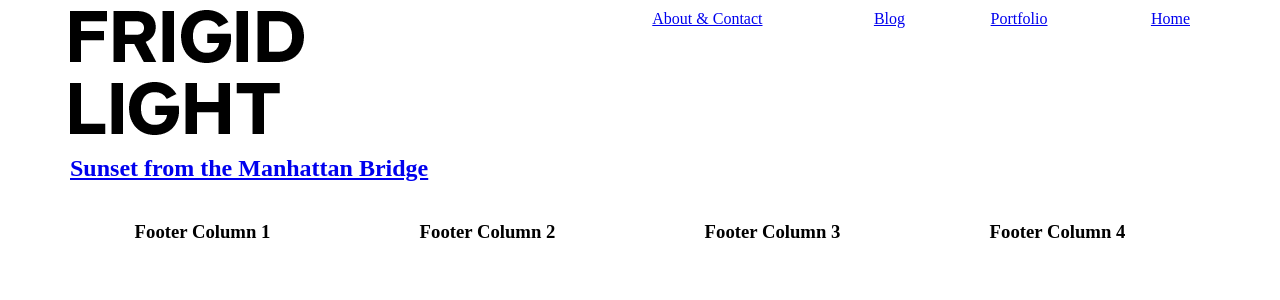
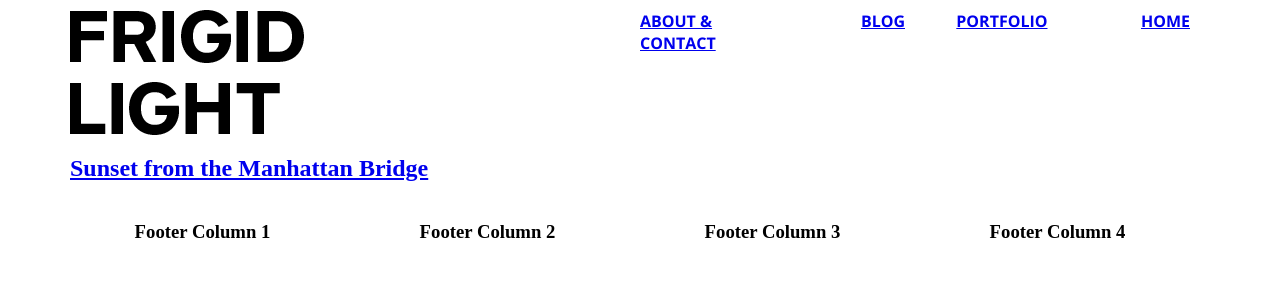
Before and after one commit to davidhowland/davidhowland.github.io, a Jekyll site: the page built from index.html, in a window 1280 px wide. Shown: the top 300 px of the page. Built offline with Jekyll 4.4.1, drawn with Linux system fonts in a browser that asks for light colours; some web fonts are replaced; Markdown is read by kramdown in place of the engine named in the settings; the list of posts is cut into pages by our own code.

Commit message:
- change all nav to correct class - apply font to nav

```diff
--- a/_includes/header.html
+++ b/_includes/header.html
@@ -10,7 +10,7 @@
   <body>
     <div class="grid">
       <div class="col-2-8">
-        <div class="content">
+        <div class="nav">
           <a href="/"><img src="{{ site.logo }}"</a>
         </div>
       </div>
--- a/css/style.css
+++ b/css/style.css
@@ -10,7 +10,7 @@ text-align: center;
   font-family: 'Gentium Basic', serif;
 }
 
-.post-content h1 {
+.post-content h1, .nav {
   font-family: 'Open Sans', sans-serif;
   font-weight: 800;
   text-transform: uppercase;
```
